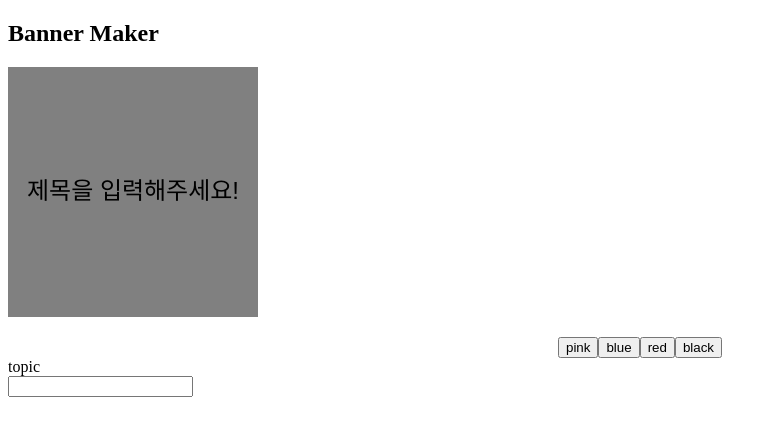
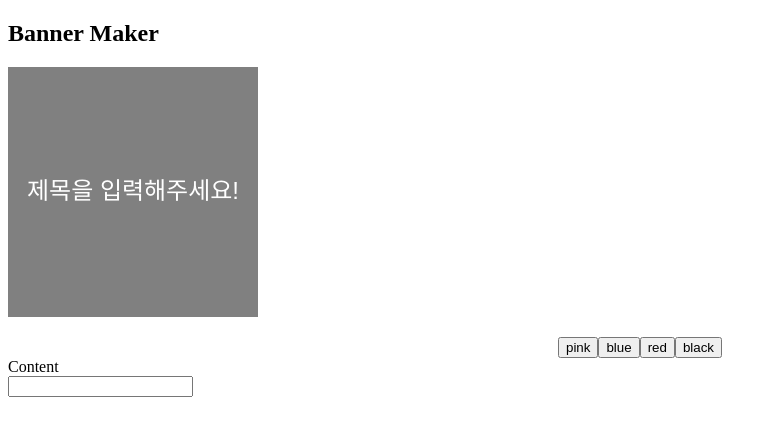
Before and after one commit to Team-Rocket-TR/iBanner, a React app: page / in a window 1280 px wide. Shown: the top 436 px of the page, without its empty margins (0-777 px from the left). Built offline with nearby package versions, Linux system fonts and the light colour scheme; the HTML template or start-up script is replaced by a standard one.

Commit message:
Refectoring Application
1st, change state named "topic" to "content".
2nd, change reducer named "setTopic" to "setContent".
*TODO: canvas clipboard and download canvas to image!

```diff
--- a/src/Topic.jsx
+++ b/src/Content.jsx
@@ -1,6 +1,6 @@
 import React from 'react';
 
-const Topic = ({ onChange }) => {
+const Content = ({ onChange }) => {
   function handleChange(event) {
     const { target } = event;
     onChange({ value: target.value });
@@ -8,16 +8,16 @@ const Topic = ({ onChange }) => {
 
   return (
     <>
-      <label htmlFor="input-topic">topic</label>
+      <label htmlFor="input-Content">Content</label>
       <br />
       <input
         type="text"
-        name="topic"
-        id="input-topic"
+        name="Content"
+        id="input-Content"
         onChange={handleChange}
       />
     </>
   );
 };
 
-export default Topic;
+export default Content;
--- a/src/Preview.jsx
+++ b/src/Preview.jsx
@@ -1,28 +1,10 @@
 import React, { useRef, useEffect } from 'react';
-import styled from 'styled-components';
-
-const BannerImage = styled.div`
-    display: flex;
-    margin-left: auto;
-    margin-right: auto;
-    margin-top: auto;
-    width: 500px;
-    height: 500px;
-    justify-content: center;
-    align-items: center;
-
-    .bannerFont {
-      font-size: 1.5rem;
-      align-items: center;
-      justify-content: center;
-    }
-`;
 
 const Preview = ({
   width = 250,
   height = 250,
   color,
-  topic,
+  content,
 }) => {
   const canvasRef = useRef(null);
 
@@ -31,10 +13,10 @@ const Preview = ({
     ctx.fillRect(0, 0, width, height);
 
     ctx.font = '1.5rem Arial';
-    ctx.fillStyle = '#000';
+    ctx.fillStyle = '#fff';
     ctx.textBaseline = 'middle';
     ctx.textAlign = 'center';
-    ctx.fillText(topic || '제목을 입력해주세요!', width / 2, height / 2);
+    ctx.fillText(content || '제목을 입력해주세요!', width / 2, height / 2);
   };
 
   useEffect(() => {
@@ -44,13 +26,11 @@ const Preview = ({
   }, [draw]);
 
   return (
-    // <BannerImage style={divStyle}>
     <canvas
       ref={canvasRef}
       width={width}
       height={height}
     />
-    // </BannerImage>
   );
 };
 
--- a/src/PreviewContainer.jsx
+++ b/src/PreviewContainer.jsx
@@ -6,12 +6,12 @@ import Preview from './Preview';
 
 const PreviewContainer = () => {
   const color = useSelector((state) => state.color);
-  const topic = useSelector((state) => state.topic);
+  const content = useSelector((state) => state.content);
 
   return (
     <Preview
       color={color}
-      topic={topic}
+      content={content}
     />
   );
 };
--- a/src/SettingContainer.jsx
+++ b/src/SettingContainer.jsx
@@ -1,13 +1,12 @@
 import React from 'react';
-import { useDispatch, useSelector } from 'react-redux';
-import { setColor, setTopic } from './slice';
+import { useDispatch } from 'react-redux';
+import { setColor, setContent } from './slice';
 
-import Topic from './Topic';
+import Topic from './Content';
 import ColorpickerIcon from './ColorpickerIcon';
 
 const BannerContainer = () => {
   const dispatch = useDispatch();
-  const topic = useSelector((state) => state.topic);
 
   // 배너 색상 변경
   const handleClick = (selectedColor) => {
@@ -16,16 +15,13 @@ const BannerContainer = () => {
 
   // 배너 텍스트 변경
   const handleChange = ({ value }) => {
-    dispatch(setTopic(value));
+    dispatch(setContent(value));
   };
 
   return (
     <>
       <ColorpickerIcon onClick={handleClick} />
-      <Topic
-        topic={topic}
-        onChange={handleChange}
-      />
+      <Topic onChange={handleChange} />
     </>
   );
 };
--- a/src/slice.js
+++ b/src/slice.js
@@ -2,7 +2,7 @@ import { createSlice } from '@reduxjs/toolkit';
 
 export const initialState = {
   color: 'gray',
-  topic: '',
+  content: '',
 };
 
 const { actions, reducer } = createSlice({
@@ -17,10 +17,10 @@ const { actions, reducer } = createSlice({
         color,
       };
     },
-    setTopic(state, { payload: topic }) {
+    setContent(state, { payload: content }) {
       return {
         ...state,
-        topic,
+        content,
       };
     },
   },
@@ -28,7 +28,7 @@ const { actions, reducer } = createSlice({
 
 export const {
   setColor,
-  setTopic,
+  setContent,
 } = actions;
 
 export default reducer;
```
Also changed, not shown: 2 other files (tests, documents, lock files or other folders).
